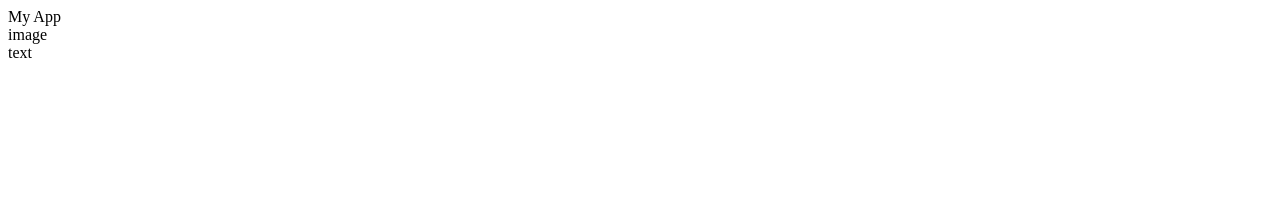
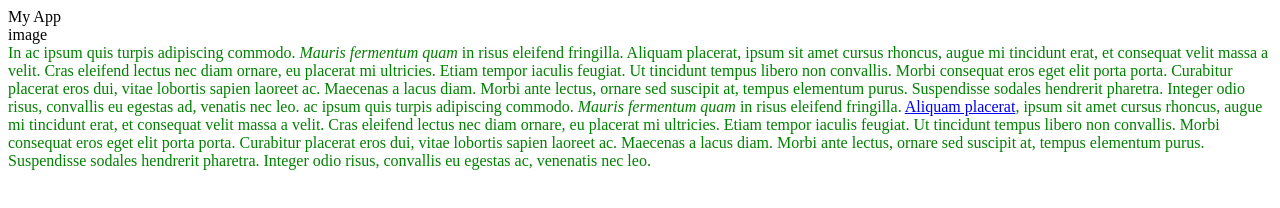
Before and after one commit to kosaikham/Front-end-web-developer-nanodegree, a plain HTML site: page portfolio/toplist/index.html in a window 1280 px wide. Drawn offline with Linux system fonts and the light colour scheme.

Commit message:
adding style

```diff
--- a/portfolio/toplist/index.html
+++ b/portfolio/toplist/index.html
@@ -1,5 +1,12 @@
-<div class="title">My App</div>
-<div class="app">
-    <div class="screenshot">image</div>
-    <div class="description">text</div>
-</div>
+<!DOCTYPE html>
+<head>
+	<link rel="stylesheet" type="text/css" href="styles.css">
+</head>
+<body>
+	<div class="title">My App</div>
+	<div class="app">
+	    <div class="screenshot">image</div>
+	    <div class="description">In ac ipsum quis turpis adipiscing commodo. <em>Mauris fermentum quam</em> in risus eleifend fringilla. Aliquam placerat, ipsum sit amet cursus rhoncus, augue mi tincidunt erat, et consequat velit massa a velit. Cras eleifend lectus nec diam ornare, eu placerat mi ultricies. Etiam tempor iaculis feugiat. Ut tincidunt tempus libero non convallis. Morbi consequat eros eget elit porta porta. Curabitur placerat eros dui, vitae lobortis sapien laoreet ac. Maecenas a lacus diam. Morbi ante lectus, ornare sed suscipit at, tempus elementum purus. Suspendisse sodales hendrerit pharetra. Integer odio risus, convallis eu egestas ad, venatis nec leo. ac ipsum quis turpis adipiscing commodo. <em>Mauris fermentum quam</em> in risus eleifend fringilla. <a href="#">Aliquam placerat</a>, ipsum sit amet cursus rhoncus, augue mi tincidunt erat, et consequat velit massa a velit. Cras eleifend lectus nec diam ornare, eu placerat mi ultricies. Etiam tempor iaculis feugiat. Ut tincidunt tempus libero non convallis. Morbi consequat eros eget elit porta porta. Curabitur placerat eros dui, vitae lobortis sapien laoreet ac. Maecenas a lacus diam. Morbi ante lectus, ornare sed suscipit at, tempus elementum purus. Suspendisse sodales hendrerit pharetra. Integer odio risus, convallis eu egestas ac, venenatis nec leo.</div>
+	</div>
+</body>
+</html>
--- /dev/null
+++ b/portfolio/toplist/styles.css
@@ -0,0 +1,3 @@
+.description{
+	color: green;
+}
```
